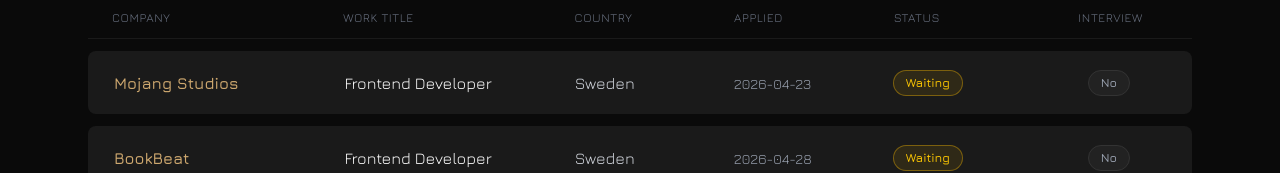
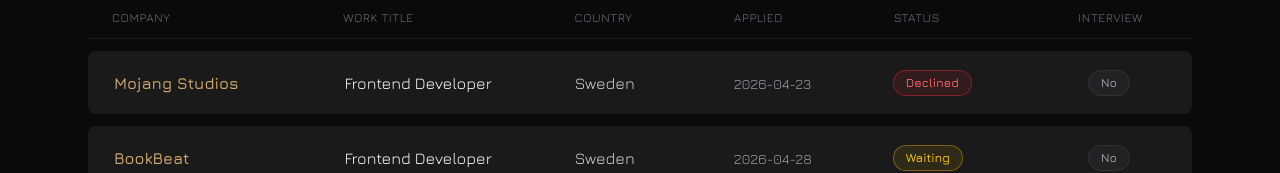
Before and after one commit to TobiasKjernell/portfolio, a React (Vite) app: page /worksearch in a window 1280 px wide. Shown: the part 268-441 px from the top of the page. Built offline with nearby package versions, Linux system fonts and the light colour scheme.

Commit message:
mojang update

```diff
--- a/src/pages/WorkSearchPage/index.tsx
+++ b/src/pages/WorkSearchPage/index.tsx
@@ -19,7 +19,7 @@
         workTitle: 'Frontend Developer',
         country: 'Sweden',
         appliedDate: '2026-04-23',
-        status: 'Waiting',
+        status: 'Declined',
         interview: false,
     },
     {
```
